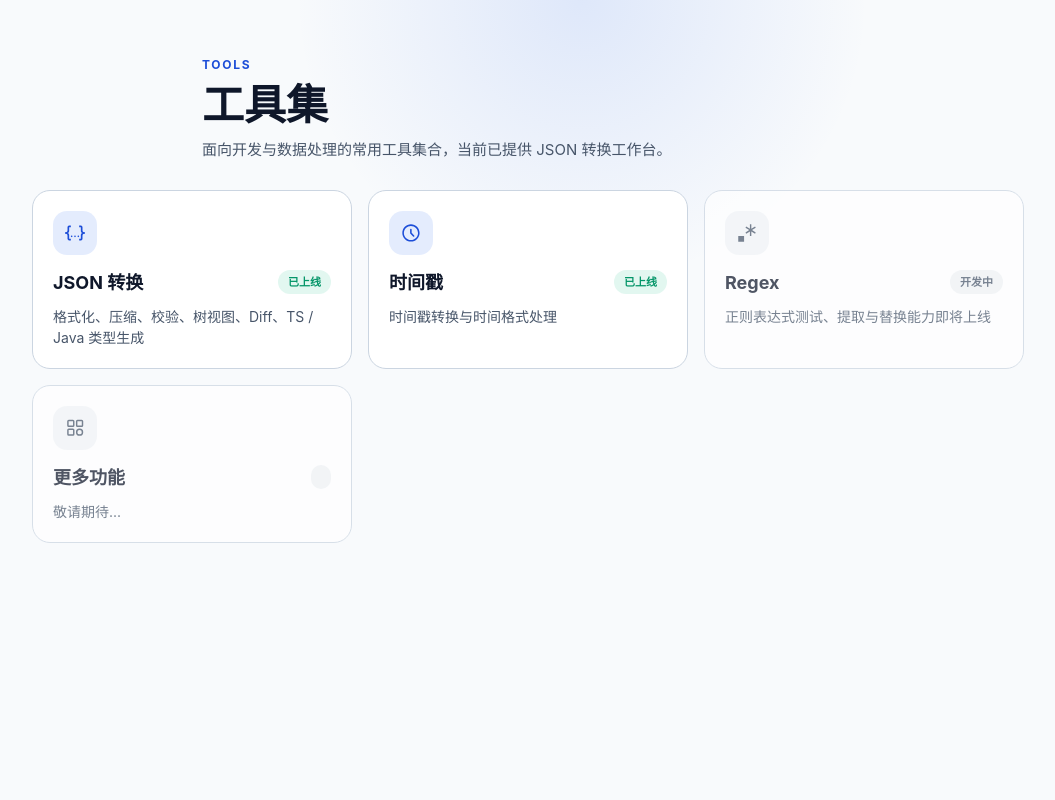
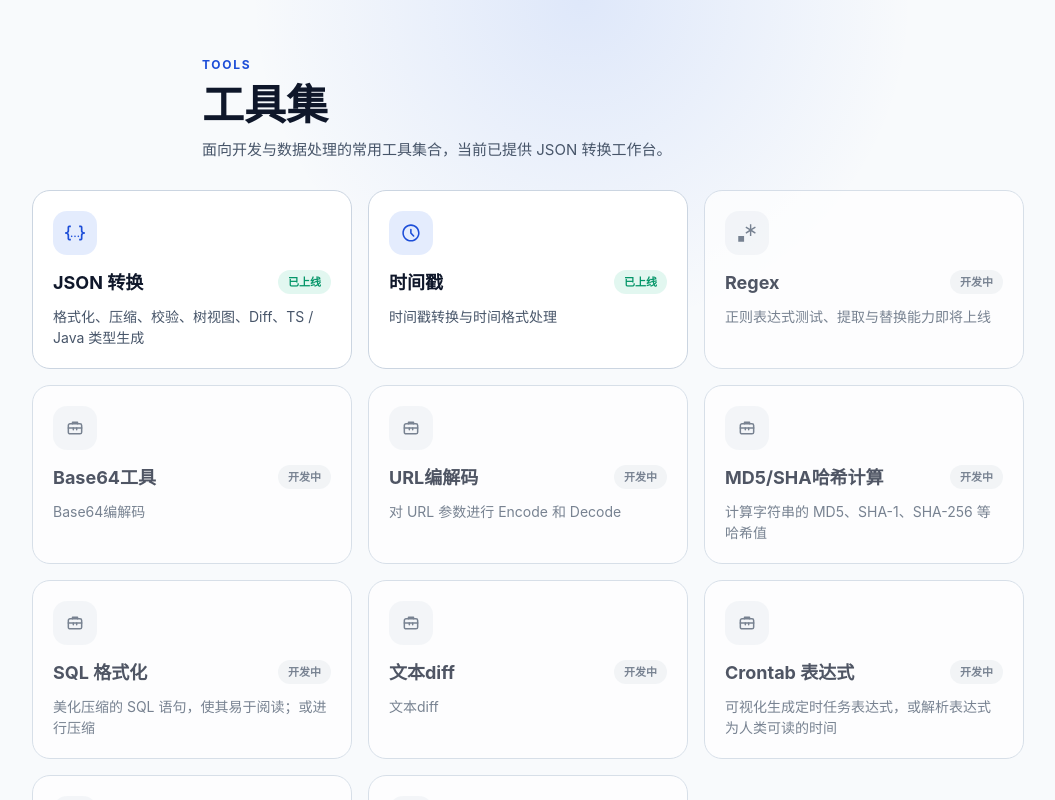
Before and after one commit to maxiaobaii/programmer-tools, a Vue app: page /#/ in a window 1280 px wide. Shown: the whole page, without its empty margins (58-1113 px from the left). Built offline with nearby package versions, Linux system fonts and the light colour scheme.

Commit message:
feat:功能添加

```diff
--- a/src/data/tools.js
+++ b/src/data/tools.js
@@ -23,6 +23,55 @@ export const tools = [
     badge: '开发中',
   },
   {
+    id: 'Base64-tools',
+    title: 'Base64工具',
+    description: 'Base64编解码',
+    icon: 'toolbox',
+    badge: '开发中',
+  },
+  {
+    id: 'URL-tools',
+    title: 'URL编解码',
+    description: '对 URL 参数进行 Encode 和 Decode',
+    icon: 'toolbox',
+    badge: '开发中',
+  },
+  {
+    id: 'md5-sha-tools',
+    title: 'MD5/SHA哈希计算',
+    description: '计算字符串的 MD5、SHA-1、SHA-256 等哈希值',
+    icon: 'toolbox',
+    badge: '开发中',
+  },
+  {
+    id: 'SQL-tools',
+    title: 'SQL 格式化',
+    description: '美化压缩的 SQL 语句，使其易于阅读；或进行压缩',
+    icon: 'toolbox',
+    badge: '开发中',
+  },
+  {
+    id: 'diff-tools',
+    title: '文本diff',
+    description: '文本diff',
+    icon: 'toolbox',
+    badge: '开发中',
+  },
+  {
+    id: 'cron-tools',
+    title: 'Crontab 表达式',
+    description: '可视化生成定时任务表达式，或解析表达式为人类可读的时间',
+    icon: 'toolbox',
+    badge: '开发中',
+  },
+  {
+    id: 'curl-tools',
+    title: 'CURL工具',
+    description: '将浏览器的 cURL 命令转换为 JavaScript (Fetch/Axios)、Python、PHP 等代码',
+    icon: 'toolbox',
+    badge: '开发中',
+  },
+  {
     id: 'more-tools',
     title: '更多功能',
     description: '敬请期待...',
```
